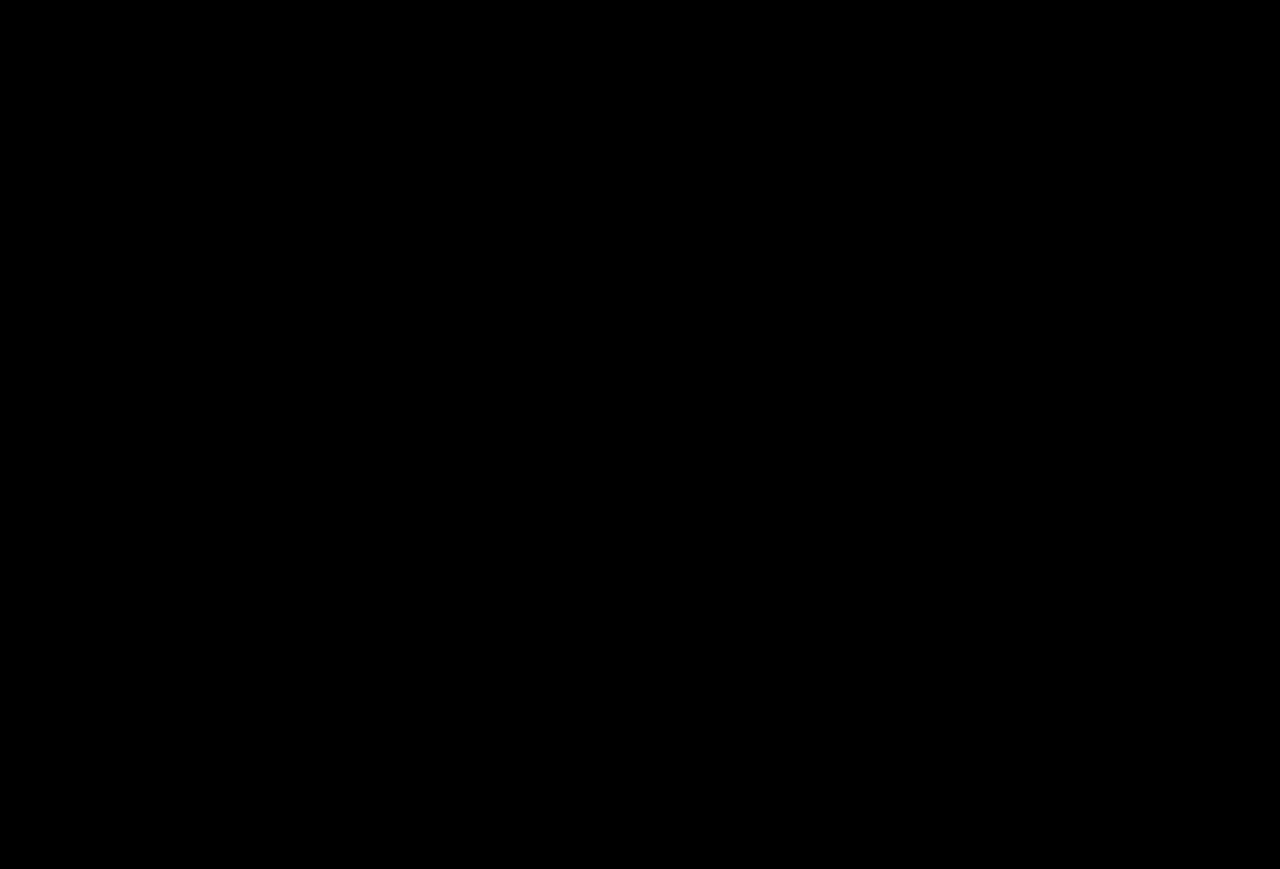
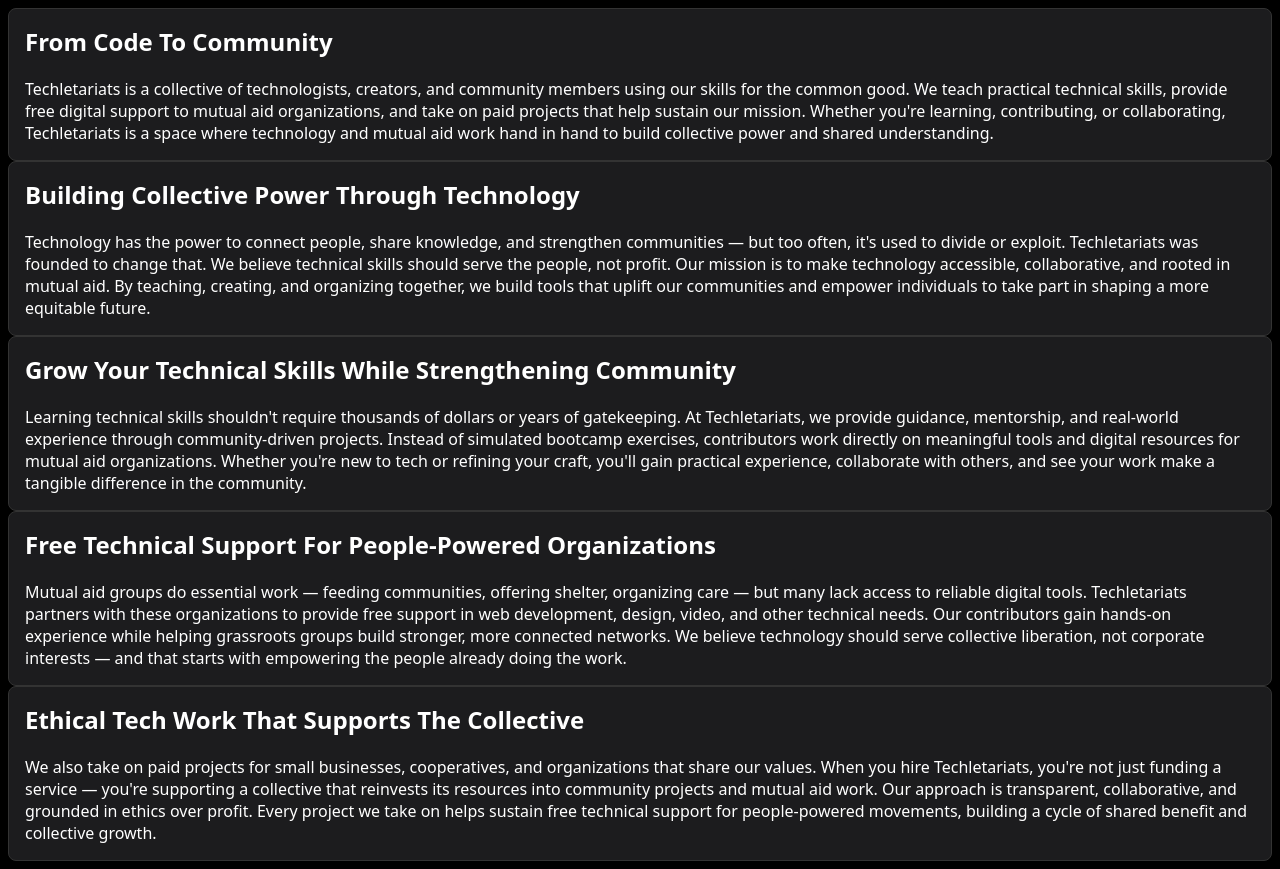
Before and after one commit to techletariats/techletariats, a Next.js app: page / in a window 1280 px wide. Before the commit the page ends 800 px from the top, so only its background shows below. Built offline with nearby package versions, Linux system fonts and the light colour scheme.

Commit message:
feat/(HTML): Initial-HTML-Formatting

```diff
--- a/src/pages/index.tsx
+++ b/src/pages/index.tsx
@@ -1,3 +1,4 @@
+import { Header, Paragraph, Section } from "@/components";
 import Head from "next/head";
 
 export function Home() {
@@ -13,7 +14,72 @@
                 <link rel="icon" href="/favicon.ico" />
             </Head>
             <div>
-                <main></main>
+                <main>
+                    <Section>
+                        <Header>From Code To Community</Header>
+                        <Paragraph>
+                            Techletariats is a collective of technologists, creators, and community
+                            members using our skills for the common good. We teach practical
+                            technical skills, provide free digital support to mutual aid
+                            organizations, and take on paid projects that help sustain our mission.
+                            Whether you're learning, contributing, or collaborating, Techletariats
+                            is a space where technology and mutual aid work hand in hand to build
+                            collective power and shared understanding.
+                        </Paragraph>
+                    </Section>
+                    <Section>
+                        <Header as="h2" >Building Collective Power Through Technology</Header>
+                        <Paragraph>
+                            Technology has the power to connect people, share knowledge, and
+                            strengthen communities — but too often, it's used to divide or
+                            exploit. Techletariats was founded to change that. We believe technical
+                            skills should serve the people, not profit. Our mission is to make
+                            technology accessible, collaborative, and rooted in mutual aid. By
+                            teaching, creating, and organizing together, we build tools that uplift
+                            our communities and empower individuals to take part in shaping a more
+                            equitable future.
+                        </Paragraph>
+                    </Section>
+                    <Section>
+                        <Header as="h2" >Grow Your Technical Skills While Strengthening Community</Header>
+                        <Paragraph>
+                            Learning technical skills shouldn't require thousands of dollars or
+                            years of gatekeeping. At Techletariats, we provide guidance, mentorship,
+                            and real-world experience through community-driven projects. Instead of
+                            simulated bootcamp exercises, contributors work directly on meaningful
+                            tools and digital resources for mutual aid organizations. Whether you're
+                            new to tech or refining your craft, you'll gain practical experience,
+                            collaborate with others, and see your work make a tangible difference in
+                            the community.
+                        </Paragraph>
+                    </Section>
+                    <Section>
+                        <Header as="h2" >Free Technical Support for People-Powered Organizations</Header>
+                        <Paragraph>
+                            Mutual aid groups do essential work — feeding communities, offering
+                            shelter, organizing care — but many lack access to reliable digital
+                            tools. Techletariats partners with these organizations to provide free
+                            support in web development, design, video, and other technical needs.
+                            Our contributors gain hands-on experience while helping grassroots
+                            groups build stronger, more connected networks. We believe technology
+                            should serve collective liberation, not corporate interests — and that
+                            starts with empowering the people already doing the work.
+                        </Paragraph>
+                    </Section>
+                    <Section>
+                        <Header as="h2" >Ethical Tech Work That Supports the Collective</Header>
+                        <Paragraph>
+                            We also take on paid projects for small businesses, cooperatives, and
+                            organizations that share our values. When you hire Techletariats, you're
+                            not just funding a service — you're supporting a collective that
+                            reinvests its resources into community projects and mutual aid work. Our
+                            approach is transparent, collaborative, and grounded in ethics over
+                            profit. Every project we take on helps sustain free technical support
+                            for people-powered movements, building a cycle of shared benefit and
+                            collective growth.
+                        </Paragraph>
+                    </Section>
+                </main>
             </div>
         </>
     );
```
